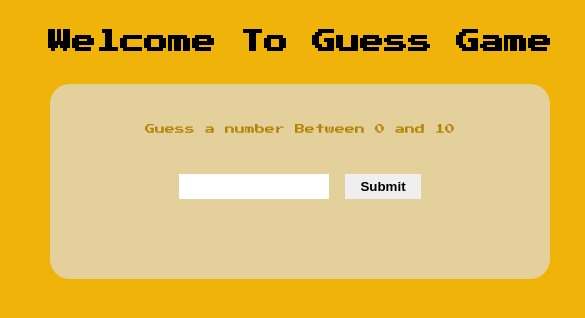
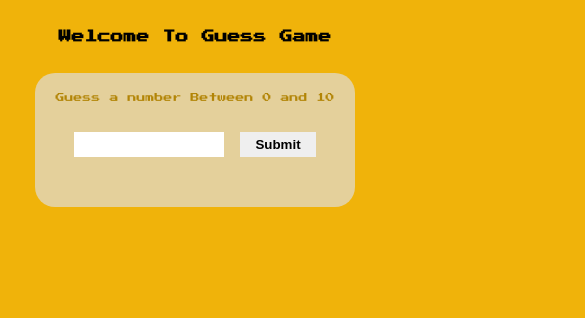
Before and after one commit to Dark-Lover/Guess-Game, a plain HTML site: page index.html in a window 390 px wide. Shown: the whole page, 585 px wide, since content can reach past the window. Drawn offline with Linux system fonts and the light colour scheme.

Commit message:
Media query

```diff
--- a/style.css
+++ b/style.css
@@ -71,3 +71,25 @@ body {
 .try_msg {
   color: hsla(32, 87%, 44%, 0.945);
 }
+
+@media screen and (max-width: 700px) {
+  .container {
+    width: 350px;
+  }
+  .container h2 {
+    font-size: 13px;
+  }
+  .player_input {
+    width: 320px;
+    padding: 20px 5px;
+  }
+  .player_input .rule {
+    color: hsl(44, 94%, 36%);
+    margin-bottom: 10px;
+    font-size: 9px;
+  }
+  .player_input .message {
+    margin-top: 10px;
+    font-size: 9px;
+  }
+}
```
